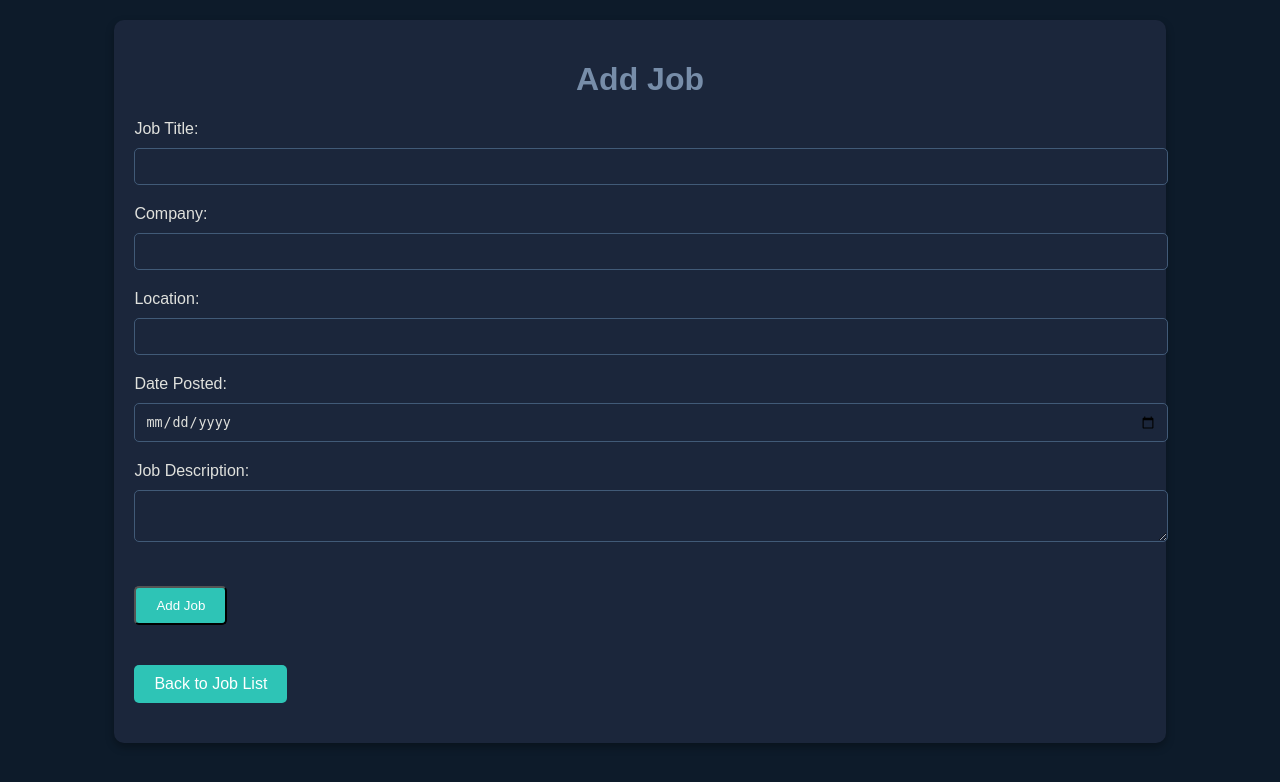
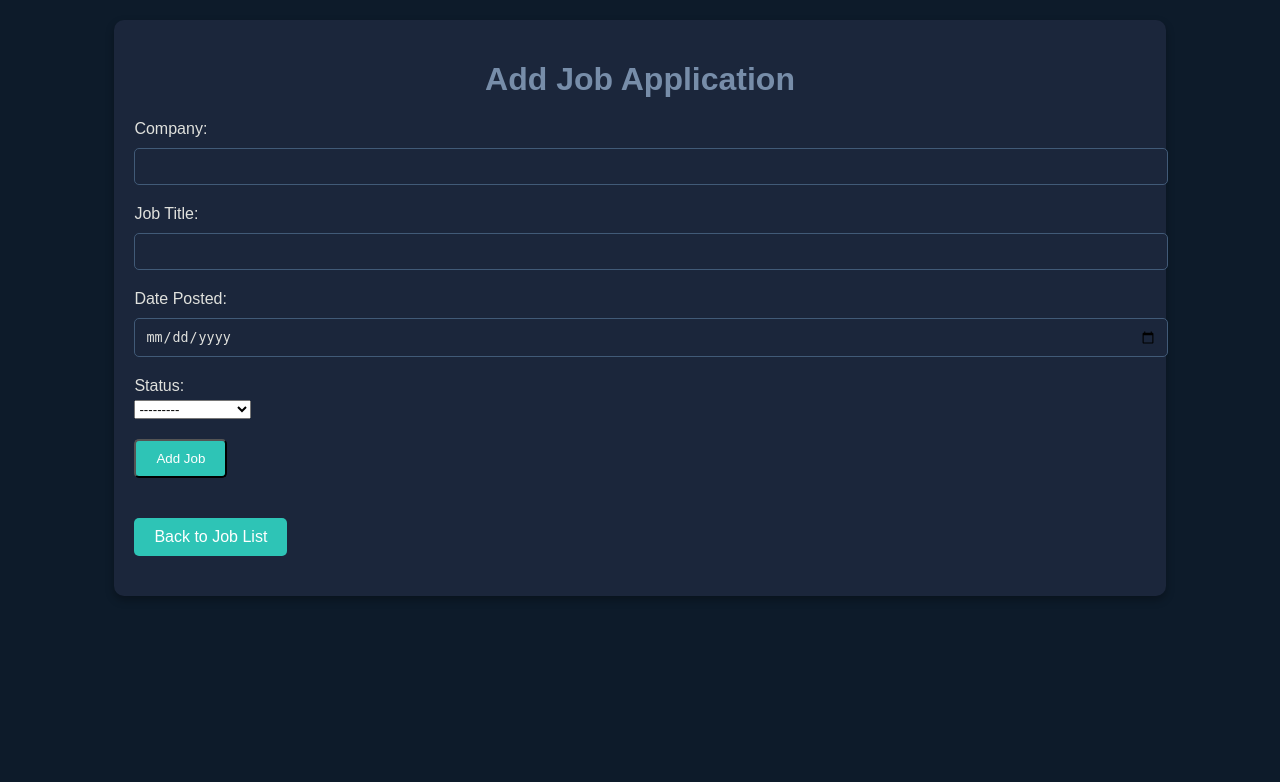
Before and after one commit to murema-v3-exp/JobApplicationJournal, a Django app: page /add/ in a window 1280 px wide. Shown: the top 782 px of the page. Run offline with Django 5.2, Linux system fonts and the light colour scheme.

Commit message:
Turning bugs into features

```diff
--- a/tracker/forms.py
+++ b/tracker/forms.py
@@ -5,6 +5,9 @@
     class Meta:
         model = JobApplication
         fields = ["company_name", "job_title", "application_date", "status"]
+        widgets = {
+            'application_date': forms.DateInput(attrs={'type': 'date'})
+        }
 
 
 class UpdateStatusForm(forms.ModelForm):
--- a/tracker/models.py
+++ b/tracker/models.py
@@ -8,6 +8,8 @@
     application_date = models.DateField()
     status = models.CharField(max_length=50, choices=[
         ('Pending', 'Pending'),
+        ("Action Required", "Action Required"),
+        ("Under Review", "Under Review"),
         ('Interview', 'Interview'),
         ('Rejected', 'Rejected'),
         ('Accepted', 'Accepted')
--- a/tracker/templates/tracker/add_job.html
+++ b/tracker/templates/tracker/add_job.html
@@ -2,29 +2,58 @@
 
 {% block content %}
 <div class="container">
-    <h1>Add Job</h1>
+    <h1>Add Job Application</h1>
     <form method="post">
         {% csrf_token %}
+
         <div>
-            <label for="title">Job Title:</label>
-            <input type="text" id="title" name="title" required>
+            <label for="id_company_name">Company:</label>
+            {{ form.company_name }}  <!-- Django form field for company name -->
+            {% if form.company_name.errors %}
+                <ul class="errorlist">
+                    {% for error in form.company_name.errors %}
+                        <li>{{ error }}</li>
+                    {% endfor %}
+                </ul>
+            {% endif %}
         </div>
+
         <div>
-            <label for="company">Company:</label>
-            <input type="text" id="company" name="company" required>
+            <label for="id_job_title">Job Title:</label>
+            {{ form.job_title }}  <!-- Django form field for job title -->
+            {% if form.job_title.errors %}
+                <ul class="errorlist">
+                    {% for error in form.job_title.errors %}
+                        <li>{{ error }}</li>
+                    {% endfor %}
+                </ul>
+            {% endif %}
         </div>
+
         <div>
-            <label for="location">Location:</label>
-            <input type="text" id="location" name="location" required>
+            <label for="id_application_date">Date Posted:</label>
+            {{ form.application_date }}  <!-- Django form field for application date -->
+            {% if form.application_date.errors %}
+                <ul class="errorlist">
+                    {% for error in form.application_date.errors %}
+                        <li>{{ error }}</li>
+                    {% endfor %}
+                </ul>
+            {% endif %}
         </div>
+
         <div>
-            <label for="date_posted">Date Posted:</label>
-            <input type="date" id="date_posted" name="date_posted" required>
+            <label for="id_status">Status:</label>
+            {{ form.status }}  <!-- Django form field for status -->
+            {% if form.status.errors %}
+                <ul class="errorlist">
+                    {% for error in form.status.errors %}
+                        <li>{{ error }}</li>
+                    {% endfor %}
+                </ul>
+            {% endif %}
         </div>
-        <div>
-            <label for="job_description">Job Description:</label>
-            <textarea id="job_description" name="job_description" required></textarea>
-        </div>
+
         <button type="submit" class="btn">Add Job</button>
     </form>
     <a href="{% url 'job_list' %}" class="btn">Back to Job List</a>
--- a/tracker/urls.py
+++ b/tracker/urls.py
@@ -4,6 +4,6 @@
 urlpatterns = [
     path('', views.job_list, name='job_list'),
     path('add/', views.add_job, name='add_job'),
-    path('application/<int:application_id>/update-status/', views.update_status, name='update_status'),
+    path('application/<int:pk>/update-status/', views.update_status, name='update_status'),
     path('application/<int:pk>/', views.application_detail, name='application_detail'),
 ]
--- a/tracker/views.py
+++ b/tracker/views.py
@@ -19,12 +19,14 @@
         if form.is_valid():
             form.save()
             return redirect('job_list')
+        else:
+            print(form.errors)
     else:
         form = JobApplicationForm()
     return render(request, 'tracker/add_job.html', {'form': form})
 
-def update_status(request, application_id):
-    application = get_object_or_404(JobApplication, id=application_id)
+def update_status(request, pk):
+    application = get_object_or_404(JobApplication, id=pk)
     if request.method == 'POST':
         form = UpdateStatusForm(request.POST, instance=application)
         if form.is_valid():
```
Also changed, not shown: tracker/migrations/0002_alter_jobapplication_status.py (added).
